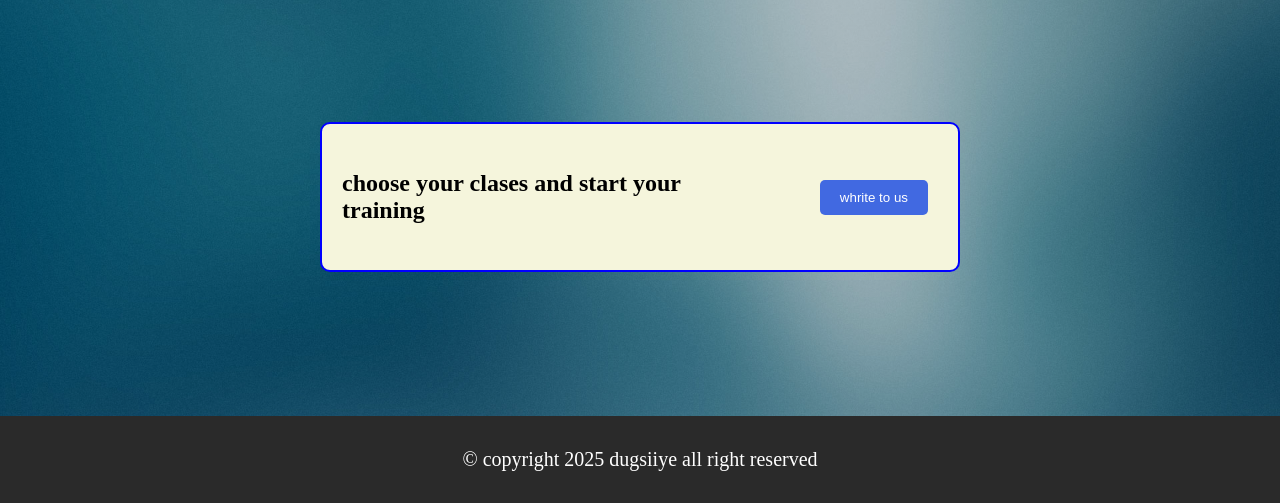
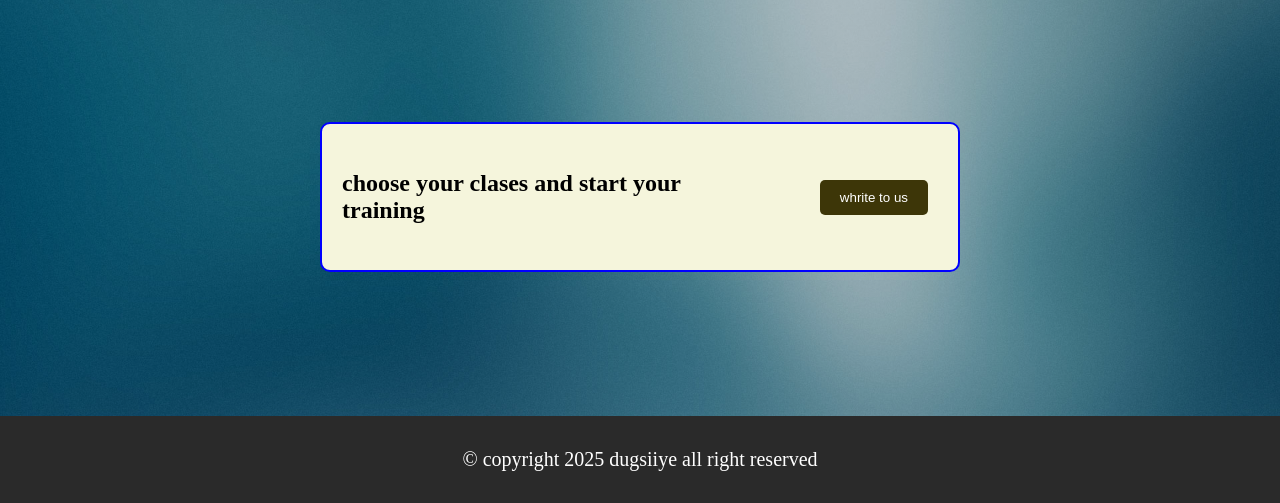
Before and after one commit to Million28/nnnnn, a plain HTML site: page index.html in a window 1280 px wide. Shown: the part 3587-4090 px from the top of the page. Drawn offline with Linux system fonts and the light colour scheme.

Commit message:
changed  the button bg

```diff
--- a/style.css
+++ b/style.css
@@ -363,7 +363,7 @@ li a:hover {
 }
 
 .btn-button{
-    background-color: royalblue;
+    background-color: rgb(61, 54, 8);
     color: white;
     padding: 10px 20px;
     border: none;
```
